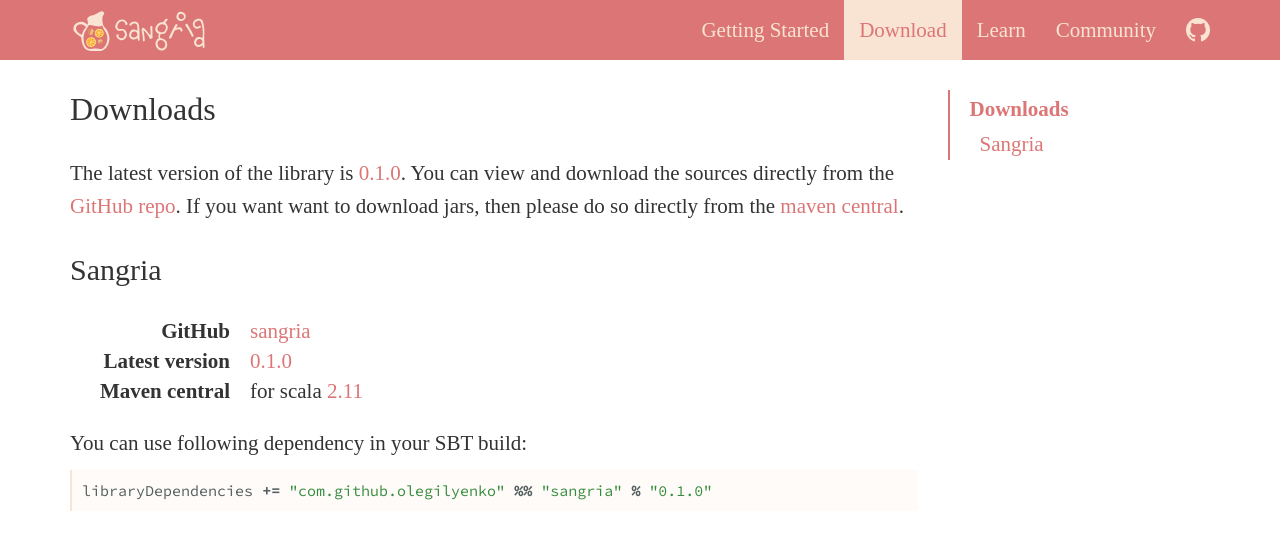
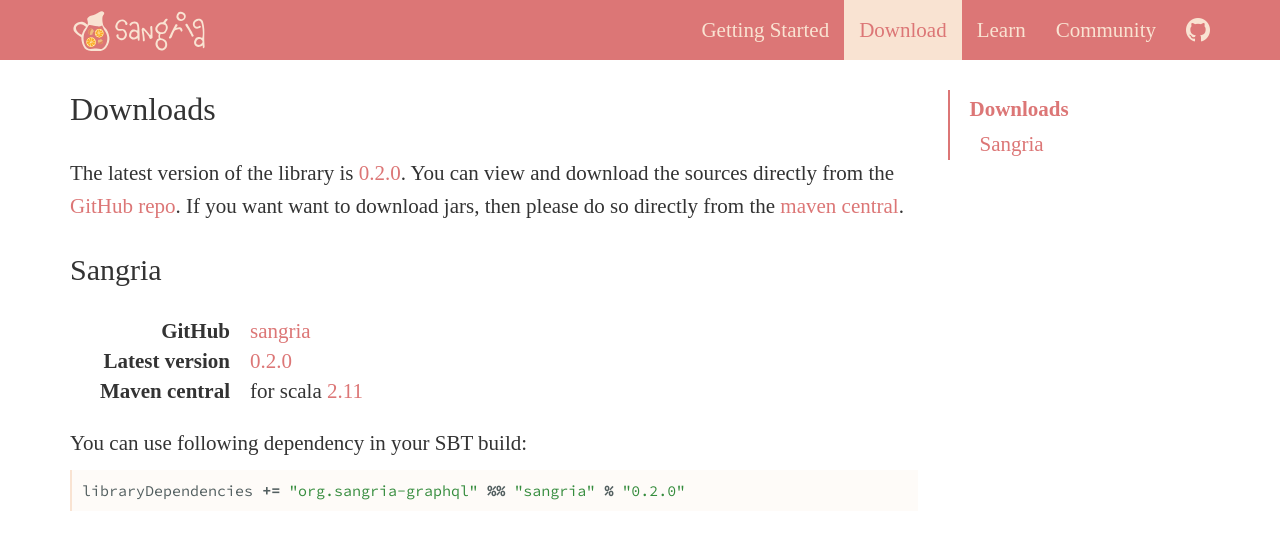
Before and after one commit to sangria-graphql/sangria-graphql.github.io, a Jekyll site: the page built from download.md, in a window 1280 px wide. Shown: the top 550 px of the page. Built offline with Jekyll 4.4.1, drawn with Linux system fonts in a browser that asks for light colours.

Commit message:
bumped version and updated groupId

```diff
--- a/_config.yml
+++ b/_config.yml
@@ -7,13 +7,13 @@
 domain: sangria-graphql.org
 
 version:
-  sangria: 0.1.0
+  sangria: 0.2.0
 
-groupId: com.github.olegilyenko
+groupId: org.sangria-graphql
 
 link:
   sangria-github: https://github.com/sangria-graphql
-  sangria-maven: http://search.maven.org/#search%7Cga%7C1%7Cg%3A%22com.github.olegilyenko%22
+  sangria-maven: http://search.maven.org/#search%7Cga%7C1%7Cg%3A%22org.sangria-graphql%22
   sangria-releases: https://github.com/sangria-graphql/sangria/releases
   twitter: https://twitter.com/easyangel
   stack-overflow: http://stackoverflow.com/questions/tagged/sangria
@@ -23,7 +23,7 @@
   repo:
     sangria: https://github.com/sangria-graphql/sangria
   maven:
-    sangria: http://search.maven.org/#artifactdetails%7Ccom.github..olegilyenko%7Csangria_
+    sangria: http://search.maven.org/#artifactdetails%7Corg.sangria-graphql%7Csangria_
   issues:
     sangria: https://github.com/sangria-graphql/sangria/issues
   website: https://github.com/sangria-graphql/sangria-website
```
